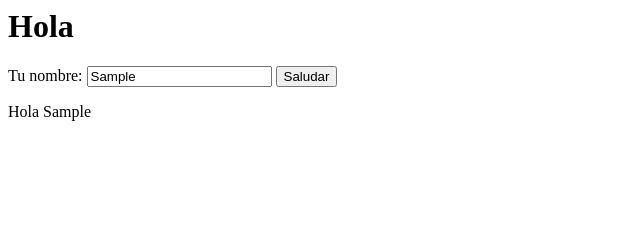
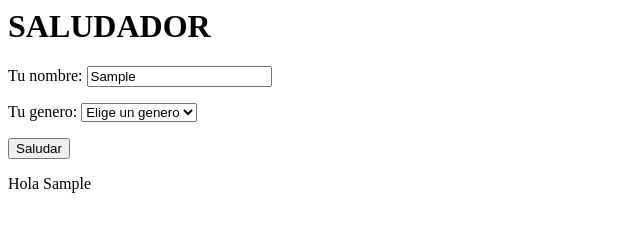
Before and after one commit to IsabelBustamanteQ/Saludador, a website built with Parcel: page indexSaludador.html in a window 1280 px wide. Both pictures are taken after typing "Sample" into the empty fields and a click on the input "Saludar". Shown: the whole page, without its empty margins (0-640 px from the left). Built offline with nearby package versions, Linux system fonts and the light colour scheme.

Commit message:
Saludo por genero funcional

```diff
--- a/indexSaludador.html
+++ b/indexSaludador.html
@@ -1,9 +1,18 @@
 <html>
   <body>
-    <h1>Hola</h1>
+    <h1>SALUDADOR</h1>
     <form id="saludador-form">
         <label for="Nombre">Tu nombre:</label>
         <input type="text" id="nombre" />
+        <p>
+          <label for="Genero">Tu genero:</label>
+          <select name="Genero" id="genero">
+              <option value="0">Elige un genero</option>
+              <option value="1">Mujer</option>
+              <option value="2">Hombre</option>
+              <option value="3">Otre</option>
+          </select>
+       </p>
         <input type="submit" value="Saludar" id="saludar-button" />
     </form>
     <div id="resultado-div"></div>
--- a/src/presenterSaludador.js
+++ b/src/presenterSaludador.js
@@ -1,14 +1,26 @@
 //import sumar from "./sumador";
 
 const nombre = document.querySelector("#nombre");
+var genero = document.querySelector("#genero").value;
+//var selected=genero.options[genero.selectexIndex].text;
+//alert(genero);
 const form = document.querySelector("#saludador-form");
 const div = document.querySelector("#resultado-div");
 
 form.addEventListener("submit", (event) => {
   event.preventDefault();
-
-  //const firstNumber = Number.parseInt(first.value);
-  //const secondNumber = Number.parseInt(second.value);
-
-  div.innerHTML = "Hola "+nombre.value;
+var genero = document.querySelector("#genero").value;
+var x="";
+  if (genero === "1") {
+    x = "Sra.";
+  } else {
+    if (genero === "2") {
+        x = "Sr.";
+      } else {
+        if (genero === "3" ) {
+            x = "Sre.";
+          }
+      }
+  }
+  div.innerHTML = "Hola "+ x + nombre.value;
 });
```
